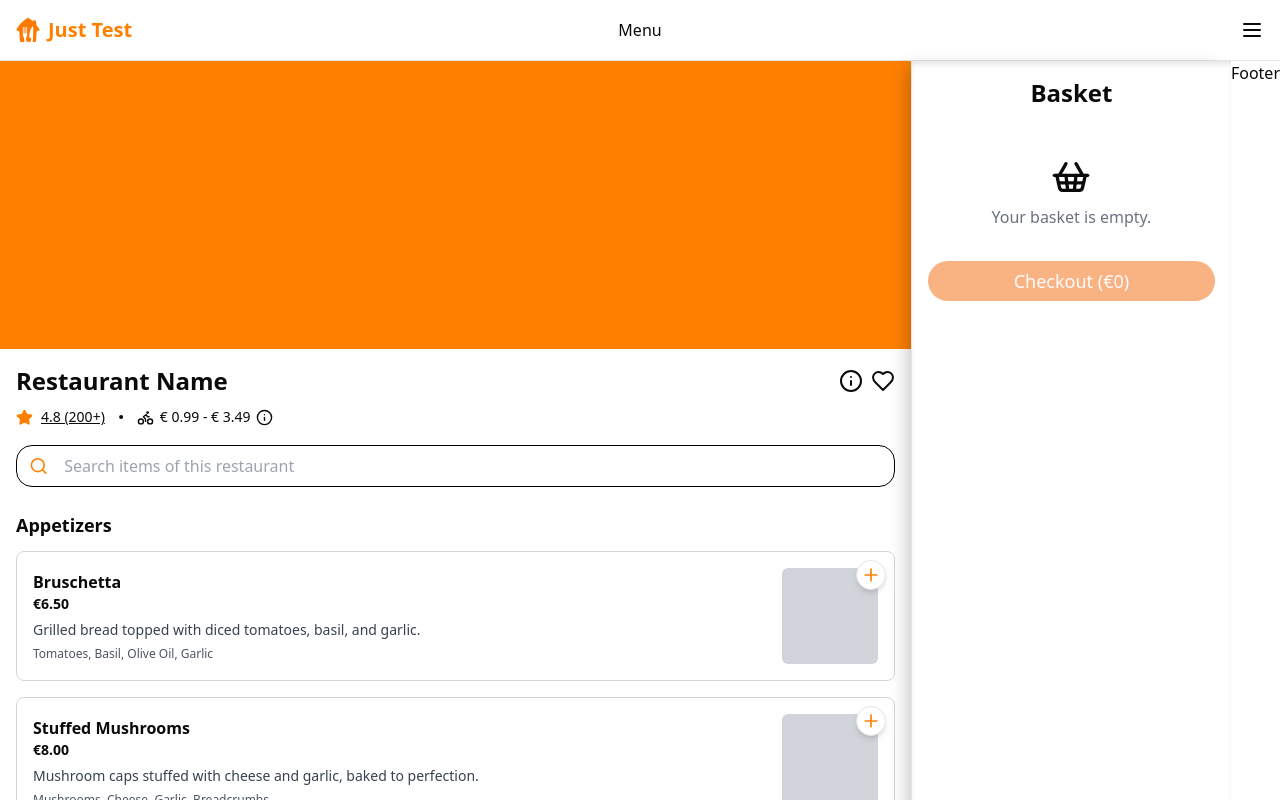
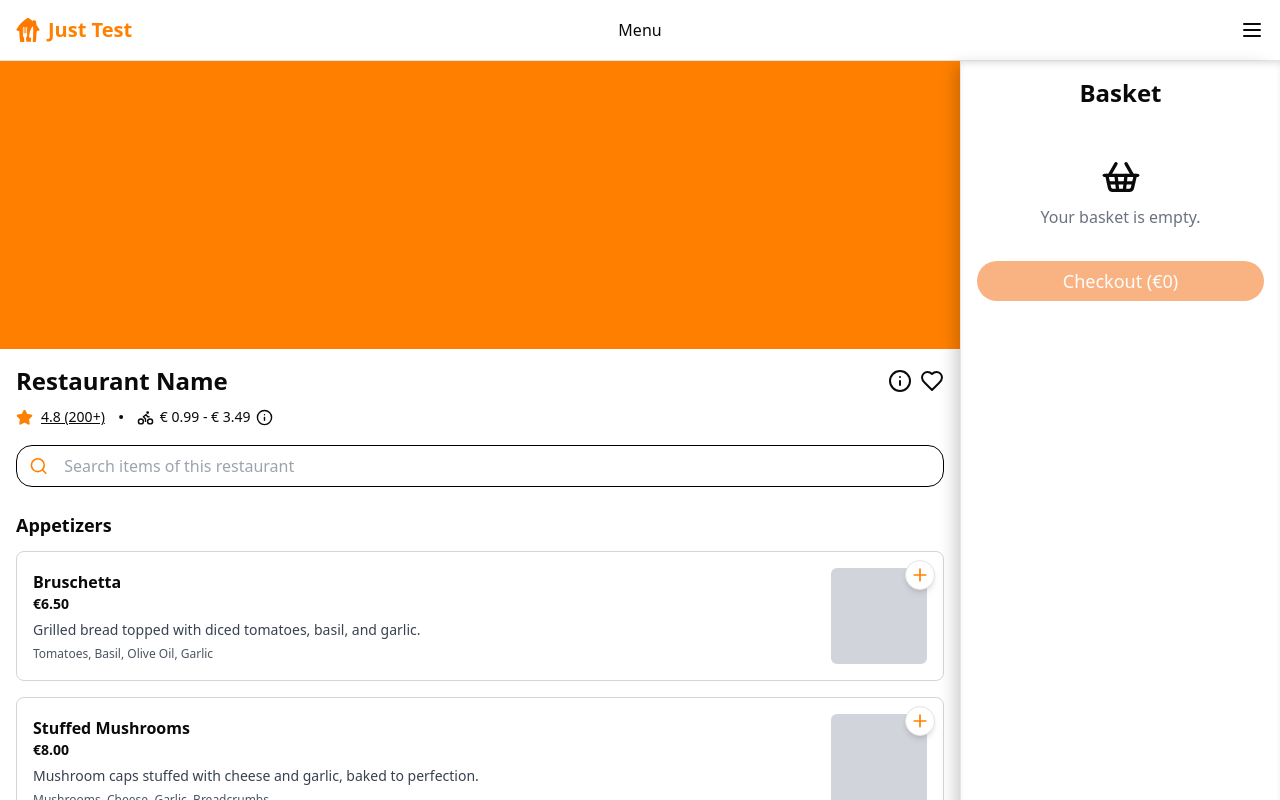
Before and after one commit to sriharshAmur/just-test, a React (Vite) app: page / in a window 1280 px wide. Shown: the top 800 px of the page. Built offline with nearby package versions, Linux system fonts and the light colour scheme.

Commit message:
Removed Footer

```diff
--- a/src/App.tsx
+++ b/src/App.tsx
@@ -9,7 +9,6 @@ function App() {
       <div className="flex">
         <Menu />
         <Basket />
-        <div>Footer</div>
       </div>
     </div>
   );
```
